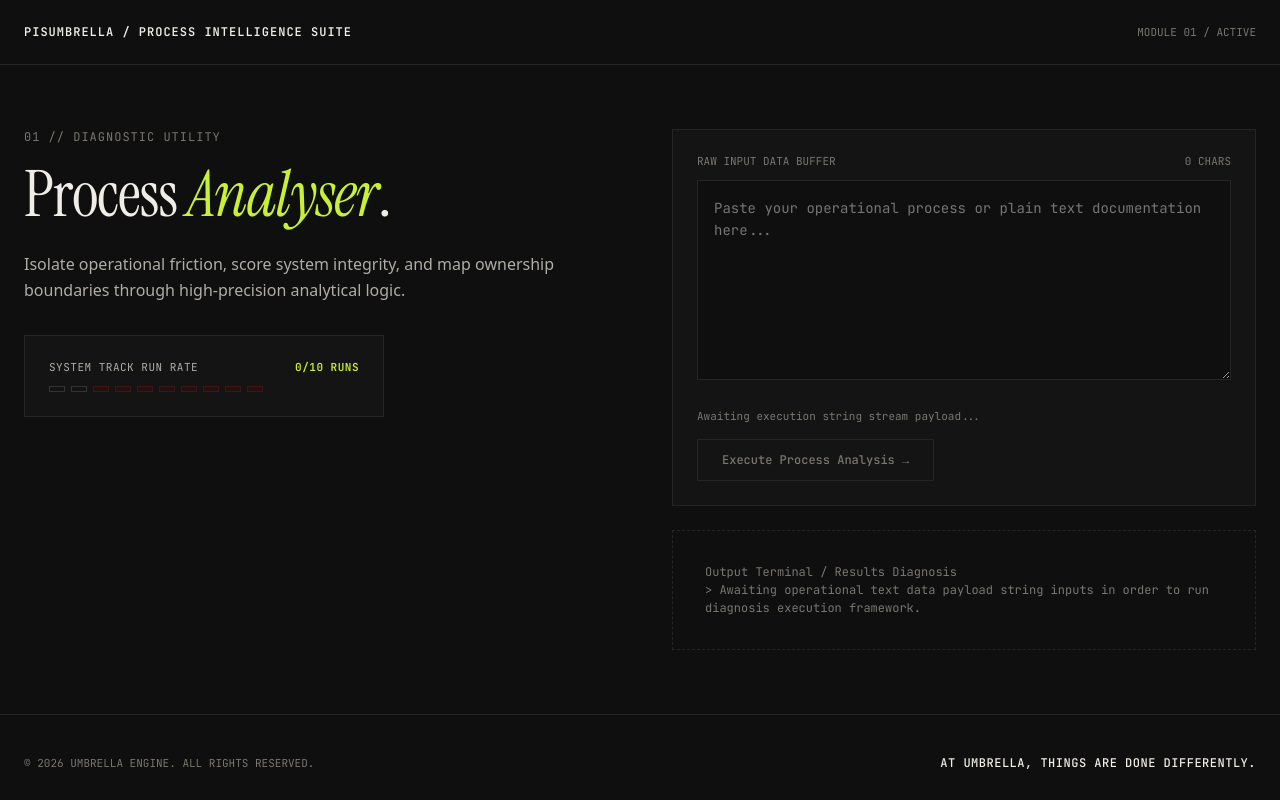
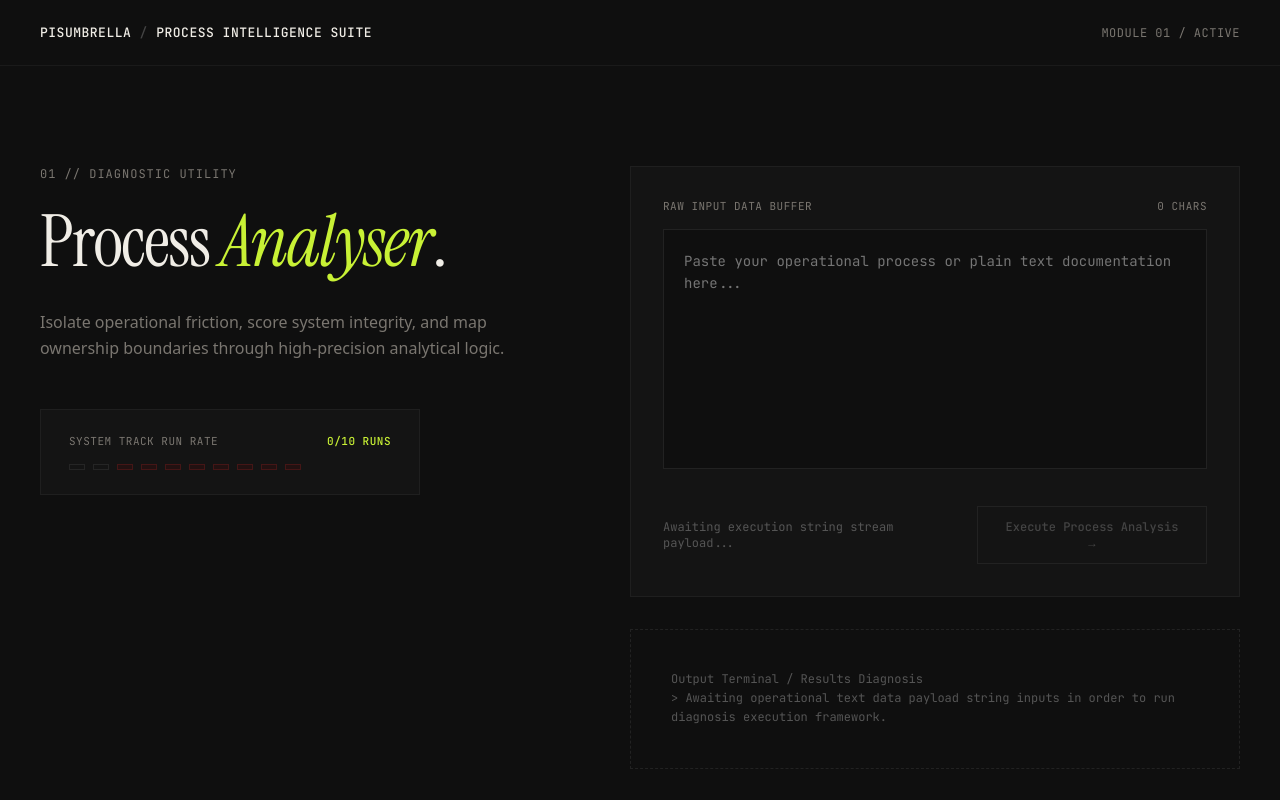
Before and after one commit to vikrantsharma10/ops-process-analyser, a Next.js app: page / in a window 1280 px wide. Shown: the top 800 px of the page. Built offline with nearby package versions, Linux system fonts and the light colour scheme.

Commit message:
Update page.tsx

```diff
--- a/app/page.tsx
+++ b/app/page.tsx
@@ -9,8 +9,8 @@ function Pip({ used, locked }: { used: boolean; locked: boolean }) {
     height: '6px',
     border: '1px solid #333',
     transition: 'all 0.2s ease',
-    backgroundColor: used ? '#c8f135' : locked ? '#251010' : 'transparent',
-    borderColor: used ? '#c8f135' : locked ? '#401515' : '#333'
+    backgroundColor: used ? '#c8f135' : locked ? '#221111' : 'transparent',
+    borderColor: used ? '#c8f135' : locked ? '#441616' : '#252525'
   };
 
   return <div style={baseStyle} />;
@@ -19,8 +19,8 @@ function Pip({ used, locked }: { used: boolean; locked: boolean }) {
 // Component: Login Gate
 function LoginGate() {
   return (
-    <div style={{ marginTop: '24px', padding: '32px', border: '1px dashed #444', backgroundColor: '#1a1a1a', textAlign: 'center', width: '100%' }}>
-      <p style={{ fontFamily: "'JetBrains Mono', monospace", fontSize: '13px', color: '#b0ada6', marginBottom: '16px' }}>
+    <div style={{ marginTop: '24px', padding: '32px', border: '1px dashed #333', backgroundColor: '#141414', textAlign: 'center', width: '100%' }}>
+      <p style={{ fontFamily: "'JetBrains Mono', monospace", fontSize: '13px', color: '#7a7670', marginBottom: '16px' }}>
         Maximum free tier diagnoses achieved. Authenticate to scale workflow auditing deep analysis.
       </p>
       <button style={{ backgroundColor: '#c8f135', color: '#000', border: 'none', padding: '10px 20px', fontFamily: "'JetBrains Mono', monospace", fontSize: '12px', fontWeight: 600, cursor: 'pointer' }}>
@@ -58,7 +58,6 @@ function FullDiagnosis({ data }: { data: any }) {
   );
 }
 
-// Main Monolithic Application View
 export default function App() {
   const [processText, setProcessText] = useState('');
   const [loading, setLoading] = useState(false);
@@ -104,49 +103,55 @@ export default function App() {
   };
 
   return (
-    <div style={{ backgroundColor: '#0f0f0f', color: '#f0ede6', minHeight: '100vh', width: '100%', display: 'flex', flexDirection: 'column' }}>
+    <div style={{ backgroundColor: '#0f0f0f', color: '#f0ede6', minHeight: '100vh', width: '100%', display: 'flex', flexDirection: 'column', boxSizing: 'border-box' }}>
 
-      {/* Premium Font Injection */}
+      {/* Font Assets Links */}
       <link rel="preconnect" href="https://fonts.googleapis.com" />
       <link rel="preconnect" href="https://fonts.gstatic.com" crossOrigin="anonymous" />
       <link href="https://fonts.googleapis.com/css2?family=Instrument+Serif:ital@0;1&family=JetBrains+Mono:wght@300;400;500;600&display=swap" rel="stylesheet" />
 
-      {/* Navigation Header */}
-      <nav style={{ borderBottom: '1px solid #252525', backgroundColor: '#0f0f0f', width: '100%' }}>
-        <div style={{ width: '100%', maxWidth: '1400px', margin: '0 auto', padding: '24px', display: 'flex', justifyContent: 'space-between', alignItems: 'center' }}>
-          <div style={{ display: 'flex', alignItems: 'center', gap: '16px', fontFamily: "'JetBrains Mono', monospace", fontSize: '12px' }}>
-            <span style={{ fontWeight: 600, letterSpacing: '1px' }}>PISUMBRELLA / PROCESS INTELLIGENCE SUITE</span>
+      {/* Global Style Override Rules to Strip Default Next.js Margins */}
+      <style dangerouslySetInnerHTML={{__html: `
+        *, *::before, *::after { box-sizing: border-box; margin: 0; padding: 0; }
+        body { background-color: #0f0f0f; color: #f0ede6; }
+      `}} />
+
+      {/* Top Main Navigation Frame */}
+      <nav style={{ borderBottom: '1px solid #1a1a1a', backgroundColor: '#0f0f0f', width: '100%' }}>
+        <div style={{ width: '100%', maxWidth: '1440px', margin: '0 auto', padding: '24px 40px', display: 'flex', justifyContent: 'space-between', alignItems: 'center' }}>
+          <div style={{ fontFamily: "'JetBrains Mono', monospace", fontSize: '13px', fontWeight: 500, letterSpacing: '0.5px' }}>
+            PISUMBRELLA <span style={{ color: '#444' }}>/</span> PROCESS INTELLIGENCE SUITE
           </div>
-          <div style={{ fontFamily: "'JetBrains Mono', monospace", fontSize: '11px', color: '#7a7670' }}>
+          <div style={{ fontFamily: "'JetBrains Mono', monospace", fontSize: '12px', color: '#7a7670', letterSpacing: '0.5px' }}>
             MODULE 01 / ACTIVE
           </div>
         </div>
       </nav>
 
-      {/* Main Two-Column Dynamic Grid Layout Container */}
-      <div style={{ flex: 1, width: '100%', maxWidth: '1400px', margin: '0 auto', padding: '64px 24px', display: 'grid', gridTemplateColumns: 'repeat(auto-fit, minmax(340px, 1fr))', gap: '64px', alignItems: 'start' }}>
+      {/* Workspace Matrix Column Wrapper */}
+      <div style={{ flex: 1, width: '100%', maxWidth: '1440px', margin: '0 auto', padding: '100px 40px', display: 'flex', gap: '80px', flexWrap: 'wrap' }}>
 
-        {/* Left Information Panel */}
-        <div style={{ display: 'flex', flexDirection: 'column', gap: '32px', width: '100%' }}>
+        {/* Column Left Side: Brand Text Block */}
+        <div style={{ flex: '1 1 450px', display: 'flex', flexDirection: 'column', gap: '48px' }}>
           <div>
-            <div style={{ fontFamily: "'JetBrains Mono', monospace", fontSize: '12px', color: '#7a7670', marginBottom: '16px', letterSpacing: '1px' }}>
+            <div style={{ fontFamily: "'JetBrains Mono', monospace", fontSize: '12px', color: '#7a7670', marginBottom: '24px', letterSpacing: '1px' }}>
               01 // DIAGNOSTIC UTILITY
             </div>
-            <h1 style={{ fontFamily: "'Instrument Serif', Georgia, serif", fontSize: '64px', fontWeight: 400, lineHeight: 1.05, letterSpacing: '-1px', marginBottom: '24px' }}>
+            <h1 style={{ fontFamily: "'Instrument Serif', Georgia, serif", fontSize: '72px', fontWeight: 400, lineHeight: 1.0, letterSpacing: '-1.5px', marginBottom: '32px' }}>
               Process <span style={{ fontStyle: 'italic', color: '#c8f135' }}>Analyser</span>.
             </h1>
-            <p style={{ fontFamily: 'system-ui, -apple-system, sans-serif', fontSize: '16px', color: '#b0ada6', lineHeight: '1.6', fontWeight: 300 }}>
+            <p style={{ fontFamily: 'system-ui, -apple-system, sans-serif', fontSize: '16px', color: '#7a7670', lineHeight: '1.6', fontWeight: 400, maxWidth: '480px' }}>
               Isolate operational friction, score system integrity, and map ownership boundaries through high-precision analytical logic.
             </p>
           </div>
 
-          {/* Metric Box Tracker */}
-          <div style={{ border: '1px solid #252525', backgroundColor: '#141414', padding: '24px', maxWidth: '360px', width: '100%' }}>
-            <div style={{ display: 'flex', justifyContent: 'space-between', alignItems: 'center', fontFamily: "'JetBrains Mono', monospace", fontSize: '11px', color: '#b0ada6', textTransform: 'uppercase', marginBottom: '12px', letterSpacing: '0.5px' }}>
-              <span>System Track Run Rate</span>
-              <span style={{ color: '#c8f135', fontWeight: 600 }}>{usageCount}/10 Runs</span>
+          {/* Metric Box Component */}
+          <div style={{ border: '1px solid #1f1f1f', backgroundColor: '#141414', padding: '24px 28px', maxWidth: '380px', width: '100%' }}>
+            <div style={{ display: 'flex', justifyContent: 'space-between', alignItems: 'center', fontFamily: "'JetBrains Mono', monospace", fontSize: '11px', textTransform: 'uppercase', marginBottom: '16px', letterSpacing: '0.5px' }}>
+              <span style={{ color: '#7a7670' }}>System Track Run Rate</span>
+              <span style={{ color: '#c8f135', fontWeight: 500 }}>{usageCount}/10 Runs</span>
             </div>
-            <div style={{ display: 'flex', gap: '6px' }}>
+            <div style={{ display: 'flex', gap: '8px' }}>
               <Pip used={usageCount >= 1} locked={false} />
               <Pip used={usageCount >= 2} locked={false} />
               <Pip used={false} locked={true} />
@@ -161,11 +166,12 @@ export default function App() {
           </div>
         </div>
 
-        {/* Right Input & Diagnostics Terminal */}
-        <div style={{ display: 'flex', flexDirection: 'column', gap: '24px', width: '100%' }}>
+        {/* Column Right Side: Terminal Form Workspace Section */}
+        <div style={{ flex: '1 1 550px', display: 'flex', flexDirection: 'column', gap: '32px' }}>
 
-          <div style={{ border: '1px solid #252525', backgroundColor: '#141414', padding: '24px', width: '100%' }}>
-            <div style={{ display: 'flex', justifyContent: 'space-between', marginBottom: '12px', fontSize: '11px', color: '#7a7670', fontFamily: "'JetBrains Mono', monospace", textTransform: 'uppercase' }}>
+          {/* Main Work Input Card */}
+          <div style={{ border: '1px solid #1f1f1f', backgroundColor: '#141414', padding: '32px', width: '100%' }}>
+            <div style={{ display: 'flex', justifyContent: 'space-between', marginBottom: '16px', fontSize: '11px', color: '#7a7670', fontFamily: "'JetBrains Mono', monospace", textTransform: 'uppercase', letterSpacing: '0.5px' }}>
               <span>Raw Input Data Buffer</span>
               <span>{processText.length} Chars</span>
             </div>
@@ -175,34 +181,36 @@ export default function App() {
               value={processText}
               onChange={(e) => setProcessText(e.target.value)}
               disabled={loading || showGate}
-              style={{ width: '100%', height: '200px', backgroundColor: '#0f0f0f', border: '1px solid #252525', padding: '16px', color: '#f0ede6', fontSize: '14px', resize: 'vertical', outline: 'none', fontFamily: "'JetBrains Mono', monospace", lineHeight: '1.6' }}
+              style={{ width: '100%', height: '240px', backgroundColor: '#0f0f0f', border: '1px solid #222', padding: '20px', color: '#f0ede6', fontSize: '14px', resize: 'none', outline: 'none', fontFamily: "'JetBrains Mono', monospace", lineHeight: '1.6' }}
             />
 
             {error && <div style={{ color: '#c8f135', fontFamily: "'JetBrains Mono', monospace", fontSize: '11px', marginTop: '12px' }}>{error}</div>}
 
-            <div style={{ display: 'flex', justifyContent: 'space-between', alignItems: 'center', flexWrap: 'wrap', gap: '16px', marginTop: '24px' }}>
-              <span style={{ fontSize: '11px', color: '#7a7670', fontFamily: "'JetBrains Mono', monospace" }}>Awaiting execution string stream payload...</span>
+            <div style={{ display: 'flex', justifyContent: 'space-between', alignItems: 'center', gap: '16px', marginTop: '32px' }}>
+              <span style={{ fontSize: '12px', color: '#555', fontFamily: "'JetBrains Mono', monospace" }}>
+                Awaiting execution string stream payload...
+              </span>
               <button
                 onClick={runDiagnosis}
                 disabled={loading || showGate || !processText.trim()}
-                style={{ backgroundColor: 'transparent', color: (loading || showGate || !processText.trim()) ? '#7a7670' : '#c8f135', border: '1px solid', borderColor: (loading || showGate || !processText.trim()) ? '#252525' : '#c8f135', padding: '12px 24px', fontFamily: "'JetBrains Mono', monospace", fontSize: '12px', fontWeight: 500, cursor: (loading || showGate || !processText.trim()) ? 'not-allowed' : 'pointer', transition: 'all 0.2s ease' }}
+                style={{ backgroundColor: 'transparent', color: (loading || showGate || !processText.trim()) ? '#444' : '#f0ede6', border: '1px solid', borderColor: (loading || showGate || !processText.trim()) ? '#222' : '#444', padding: '12px 24px', fontFamily: "'JetBrains Mono', monospace", fontSize: '12px', fontWeight: 500, cursor: (loading || showGate || !processText.trim()) ? 'not-allowed' : 'pointer', transition: 'all 0.2s ease' }}
               >
                 {loading ? 'Executing Engine Stream...' : 'Execute Process Analysis →'}
               </button>
             </div>
 
-            {/* Loading Meter */}
+            {/* Loading Meter Indicator */}
             {loading && (
               <div style={{ marginTop: '24px' }}>
-                <div style={{ width: '100%', height: '2px', backgroundColor: '#252525', overflow: 'hidden' }}>
+                <div style={{ width: '100%', height: '2px', backgroundColor: '#222', overflow: 'hidden' }}>
                   <div style={{ height: '100%', backgroundColor: '#c8f135', width: `${loadProgress}%`, transition: 'width 0.4s ease' }} />
                 </div>
-                <div style={{ fontFamily: "'JetBrains Mono', monospace", fontSize: '11px', color: '#b0ada6', marginTop: '10px' }}>● {loadStatus}</div>
+                <div style={{ fontFamily: "'JetBrains Mono', monospace", fontSize: '11px', color: '#7a7670', marginTop: '10px' }}>● {loadStatus}</div>
               </div>
             )}
           </div>
 
-          {/* Diagnosis Pipeline Readout Outputs */}
+          {/* Diagnosis Stream Output Gate Blocks */}
           {showGate && <LoginGate />}
 
           {result ? (
@@ -212,8 +220,8 @@ export default function App() {
             </div>
           ) : (
             !showGate && !loading && (
-              <div style={{ border: '1px dashed #252525', padding: '32px', color: '#7a7670', width: '100%' }}>
-                <div style={{ fontFamily: "'JetBrains Mono', monospace", fontSize: '12px', lineHeight: '1.5' }}>
+              <div style={{ border: '1px dashed #222', padding: '40px', color: '#555', width: '100%', boxSizing: 'border-box' }}>
+                <div style={{ fontFamily: "'JetBrains Mono', monospace", fontSize: '12px', lineHeight: '1.6' }}>
                   Output Terminal / Results Diagnosis <br />
                   &gt; Awaiting operational text data payload string inputs in order to run diagnosis execution framework.
                 </div>
@@ -224,10 +232,10 @@ export default function App() {
         </div>
       </div>
 
-      {/* Brand Suite Footer */}
-      <footer style={{ borderTop: '1px solid #252525', padding: '40px 0', backgroundColor: '#0f0f0f', width: '100%', marginTop: 'auto' }}>
-        <div style={{ width: '100%', maxWidth: '1400px', margin: '0 auto', padding: '0 24px', display: 'flex', justifyContent: 'space-between', alignItems: 'center', flexWrap: 'wrap', gap: '16px' }}>
-          <div style={{ fontFamily: "'JetBrains Mono', monospace", fontSize: '11px', color: '#7a7670' }}>
+      {/* Brand Suite Footer Frame */}
+      <footer style={{ borderTop: '1px solid #1a1a1a', padding: '40px 0', backgroundColor: '#0f0f0f', width: '100%' }}>
+        <div style={{ width: '100%', maxWidth: '1440px', margin: '0 auto', padding: '0 40px', display: 'flex', justifyContent: 'space-between', alignItems: 'center' }}>
+          <div style={{ fontFamily: "'JetBrains Mono', monospace", fontSize: '11px', color: '#444', letterSpacing: '0.5px' }}>
             © 2026 UMBRELLA ENGINE. ALL RIGHTS RESERVED.
           </div>
           <div style={{ fontFamily: "'JetBrains Mono', monospace", fontSize: '12px', color: '#f0ede6', fontWeight: 500, letterSpacing: '0.5px' }}>
```
